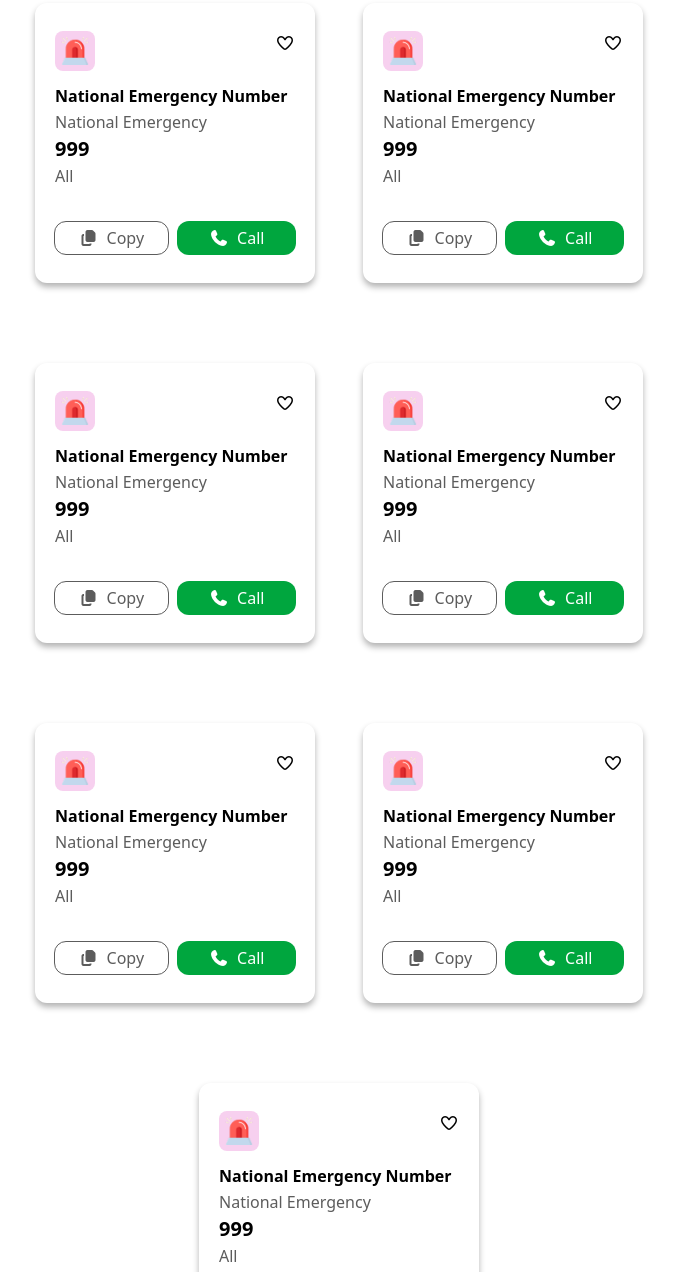
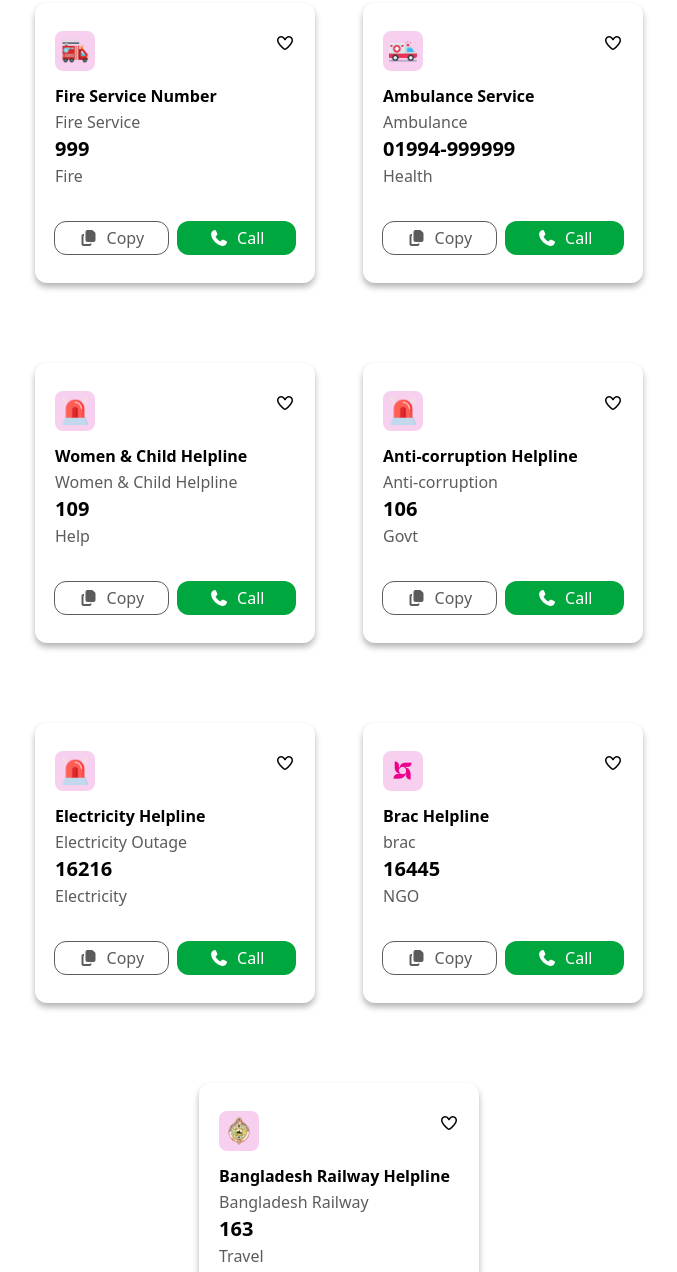
Before and after one commit to LetPritom/assignment-5, a plain HTML site: page index.html in a window 1280 px wide. Shown: the part 773-2045 px from the top of the page, without its empty margins (109-786 px from the left). Drawn offline with nearby package versions, Linux system fonts and the light colour scheme.

Commit message:
added my all changed logo and update cart

```diff
--- /dev/null
+++ b/app.js
@@ -0,0 +1 @@
+console.log(`baincod`)
--- a/index.html
+++ b/index.html
@@ -40,7 +40,7 @@
           /></span>
           </div>
           <button class="px-4 py-2 bg-[#00A63E] text-white rounded-2xl">
-            2 Copy
+            0 Copy
           </button>
         </div>
       </nav>
@@ -115,7 +115,7 @@
               >
                 <img
                   class="emargency-img w-7 h-7"
-                  src="assets/emergency.png"
+                  src="assets/police.png"
                   alt=""
                 />
               </div>
@@ -124,10 +124,88 @@
               </div>
             </div>
             <div class="text w-60 mt leading-relaxed">
-              <h2 class="font-bold">National Emergency Number</h2>
-              <p class="text-[#5C5C5C]">National Emergency</p>
+              <h2 class="font-bold">Police Helpline Number</h2>
+              <p class="text-[#5C5C5C]">Police</p>
               <h1 class="number font-bold text-xl">999</h1>
-              <p class="text-[#5C5C5C]">All</p>
+              <p class="text-[#5C5C5C]">Police</p>
+            </div>
+            <div class="btn flex gap-2 mt-5">
+              <button
+                class="border flex items-center gap-2 px-6 py-1 bg-white text-[#5C5C5C] rounded-xl"
+              >
+                <i class="fa-solid fa-copy"></i>
+                Copy
+              </button>
+              <!-- Call Button -->
+              <button
+                class="flex items-center gap-2 px-8 py-1 bg-green-600 text-white rounded-xl"
+              >
+                <i class="fa-solid fa-phone"></i>
+                Call
+              </button>
+            </div>
+          </div>
+          <div
+            class="icon w-70 h-70 shadow-[0_4px_6px_rgba(0,0,0,0.3)] rounded-xl flex flex-col justify-center items-center gap-3 mt-8"
+          >
+            <div class="icon-align w-60 flex justify-between">
+              <div
+                class="national-em h-10 w-10 bg-[#f7d0ef] flex justify-center items-center rounded-lg"
+              >
+                <img
+                  class="emargency-img w-7 h-7"
+                  src="assets/fire-service.png"
+                  alt=""
+                />
+              </div>
+              <div class="wishlist">
+                <span><i class="fa-regular fa-heart"></i></span>
+              </div>
+            </div>
+            <div class="text w-60 mt leading-relaxed">
+              <h2 class="font-bold">Fire Service Number</h2>
+              <p class="text-[#5C5C5C]">Fire Service</p>
+              <h1 class="number font-bold text-xl">999</h1>
+              <p class="text-[#5C5C5C]">Fire</p>
+            </div>
+            <div class="btn flex gap-2 mt-5">
+              <button
+                class="border flex items-center gap-2 px-6 py-1 bg-white text-[#5C5C5C] rounded-xl"
+              >
+                <i class="fa-solid fa-copy"></i>
+                Copy
+              </button>
+              <!-- Call Button -->
+              <button
+                class="flex items-center gap-2 px-8 py-1 bg-green-600 text-white rounded-xl"
+              >
+                <i class="fa-solid fa-phone"></i>
+                Call
+              </button>
+            </div>
+          </div>
+          <div
+            class="icon w-70 h-70 shadow-[0_4px_6px_rgba(0,0,0,0.3)] rounded-xl flex flex-col justify-center items-center gap-3 mt-8"
+          >
+            <div class="icon-align w-60 flex justify-between">
+              <div
+                class="national-em h-10 w-10 bg-[#f7d0ef] flex justify-center items-center rounded-lg"
+              >
+                <img
+                  class="emargency-img w-7 h-7"
+                  src="assets/ambulance.png"
+                  alt=""
+                />
+              </div>
+              <div class="wishlist">
+                <span><i class="fa-regular fa-heart"></i></span>
+              </div>
+            </div>
+            <div class="text w-60 mt leading-relaxed">
+              <h2 class="font-bold">Ambulance Service</h2>
+              <p class="text-[#5C5C5C]">Ambulance</p>
+              <h1 class="number font-bold text-xl">01994-999999</h1>
+              <p class="text-[#5C5C5C]">Health</p>
             </div>
             <div class="btn flex gap-2 mt-5">
               <button
@@ -163,10 +241,10 @@
               </div>
             </div>
             <div class="text w-60 mt leading-relaxed">
-              <h2 class="font-bold">National Emergency Number</h2>
-              <p class="text-[#5C5C5C]">National Emergency</p>
-              <h1 class="number font-bold text-xl">999</h1>
-              <p class="text-[#5C5C5C]">All</p>
+              <h2 class="font-bold">Women & Child Helpline</h2>
+              <p class="text-[#5C5C5C]">Women & Child Helpline</p>
+              <h1 class="number font-bold text-xl">109</h1>
+              <p class="text-[#5C5C5C]">Help</p>
             </div>
             <div class="btn flex gap-2 mt-5">
               <button
@@ -202,10 +280,10 @@
               </div>
             </div>
             <div class="text w-60 mt leading-relaxed">
-              <h2 class="font-bold">National Emergency Number</h2>
-              <p class="text-[#5C5C5C]">National Emergency</p>
-              <h1 class="number font-bold text-xl">999</h1>
-              <p class="text-[#5C5C5C]">All</p>
+              <h2 class="font-bold">Anti-corruption Helpline</h2>
+              <p class="text-[#5C5C5C]">Anti-corruption</p>
+              <h1 class="number font-bold text-xl">106</h1>
+              <p class="text-[#5C5C5C]">Govt</p>
             </div>
             <div class="btn flex gap-2 mt-5">
               <button
@@ -241,10 +319,10 @@
               </div>
             </div>
             <div class="text w-60 mt leading-relaxed">
-              <h2 class="font-bold">National Emergency Number</h2>
-              <p class="text-[#5C5C5C]">National Emergency</p>
-              <h1 class="number font-bold text-xl">999</h1>
-              <p class="text-[#5C5C5C]">All</p>
+              <h2 class="font-bold">Electricity Helpline</h2>
+              <p class="text-[#5C5C5C]">Electricity Outage</p>
+              <h1 class="number font-bold text-xl">16216</h1>
+              <p class="text-[#5C5C5C]">Electricity</p>
             </div>
             <div class="btn flex gap-2 mt-5">
               <button
@@ -271,7 +349,7 @@
               >
                 <img
                   class="emargency-img w-7 h-7"
-                  src="assets/emergency.png"
+                  src="assets/brac.png"
                   alt=""
                 />
               </div>
@@ -280,10 +358,10 @@
               </div>
             </div>
             <div class="text w-60 mt leading-relaxed">
-              <h2 class="font-bold">National Emergency Number</h2>
-              <p class="text-[#5C5C5C]">National Emergency</p>
-              <h1 class="number font-bold text-xl">999</h1>
-              <p class="text-[#5C5C5C]">All</p>
+              <h2 class="font-bold">Brac Helpline</h2>
+              <p class="text-[#5C5C5C]">brac</p>
+              <h1 class="number font-bold text-xl">16445</h1>
+              <p class="text-[#5C5C5C]">NGO</p>
             </div>
             <div class="btn flex gap-2 mt-5">
               <button
@@ -310,7 +388,7 @@
               >
                 <img
                   class="emargency-img w-7 h-7"
-                  src="assets/emergency.png"
+                  src="assets/Bangladesh-Railway.png"
                   alt=""
                 />
               </div>
@@ -319,88 +397,10 @@
               </div>
             </div>
             <div class="text w-60 mt leading-relaxed">
-              <h2 class="font-bold">National Emergency Number</h2>
-              <p class="text-[#5C5C5C]">National Emergency</p>
-              <h1 class="number font-bold text-xl">999</h1>
-              <p class="text-[#5C5C5C]">All</p>
-            </div>
-            <div class="btn flex gap-2 mt-5">
-              <button
-                class="border flex items-center gap-2 px-6 py-1 bg-white text-[#5C5C5C] rounded-xl"
-              >
-                <i class="fa-solid fa-copy"></i>
-                Copy
-              </button>
-              <!-- Call Button -->
-              <button
-                class="flex items-center gap-2 px-8 py-1 bg-green-600 text-white rounded-xl"
-              >
-                <i class="fa-solid fa-phone"></i>
-                Call
-              </button>
-            </div>
-          </div>
-          <div
-            class="icon w-70 h-70 shadow-[0_4px_6px_rgba(0,0,0,0.3)] rounded-xl flex flex-col justify-center items-center gap-3 mt-8"
-          >
-            <div class="icon-align w-60 flex justify-between">
-              <div
-                class="national-em h-10 w-10 bg-[#f7d0ef] flex justify-center items-center rounded-lg"
-              >
-                <img
-                  class="emargency-img w-7 h-7"
-                  src="assets/emergency.png"
-                  alt=""
-                />
-              </div>
-              <div class="wishlist">
-                <span><i class="fa-regular fa-heart"></i></span>
-              </div>
-            </div>
-            <div class="text w-60 mt leading-relaxed">
-              <h2 class="font-bold">National Emergency Number</h2>
-              <p class="text-[#5C5C5C]">National Emergency</p>
-              <h1 class="number font-bold text-xl">999</h1>
-              <p class="text-[#5C5C5C]">All</p>
-            </div>
-            <div class="btn flex gap-2 mt-5">
-              <button
-                class="border flex items-center gap-2 px-6 py-1 bg-white text-[#5C5C5C] rounded-xl"
-              >
-                <i class="fa-solid fa-copy"></i>
-                Copy
-              </button>
-              <!-- Call Button -->
-              <button
-                class="flex items-center gap-2 px-8 py-1 bg-green-600 text-white rounded-xl"
-              >
-                <i class="fa-solid fa-phone"></i>
-                Call
-              </button>
-            </div>
-          </div>
-          <div
-            class="icon w-70 h-70 shadow-[0_4px_6px_rgba(0,0,0,0.3)] rounded-xl flex flex-col justify-center items-center gap-3 mt-8"
-          >
-            <div class="icon-align w-60 flex justify-between">
-              <div
-                class="national-em h-10 w-10 bg-[#f7d0ef] flex justify-center items-center rounded-lg"
-              >
-                <img
-                  class="emargency-img w-7 h-7"
-                  src="assets/emergency.png"
-                  alt=""
-                />
-              </div>
-              <div class="wishlist">
-                <span><i class="fa-regular fa-heart"></i></span>
-              </div>
-            </div>
-            <div class="text w-60 mt leading-relaxed">
-              <h2 class="font-bold">National Emergency Number</h2>
-              <p class="text-[#5C5C5C]">National Emergency</p>
-              <h1 class="number font-bold text-xl">999</h1>
-              <p class="text-[#5C5C5C]">All</p>
+              <h2 class="font-bold">Bangladesh Railway Helpline</h2>
+              <p class="text-[#5C5C5C]">Bangladesh Railway</p>
+              <h1 class="number font-bold text-xl">163</h1>
+              <p class="text-[#5C5C5C]">Travel</p>
             </div>
             <div class="btn flex gap-2 mt-5">
               <button
@@ -435,5 +435,6 @@
         </section>
       </section>
     </main>
+    <script src="app.js"></script>
   </body>
 </html>
```
